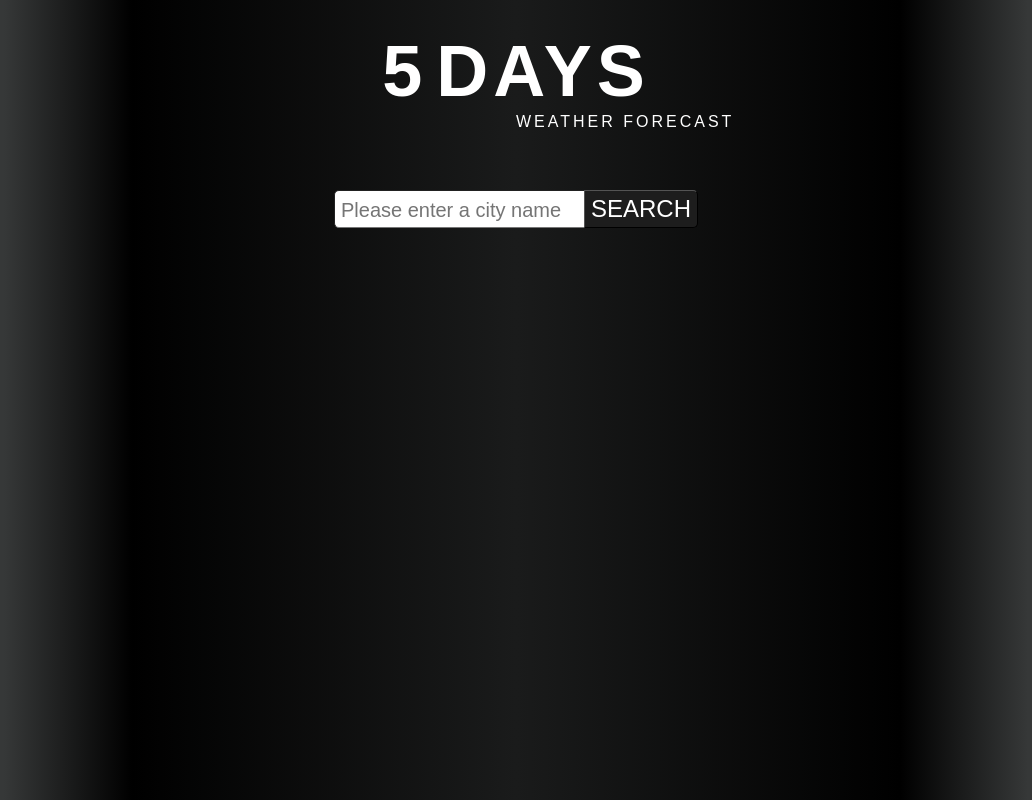
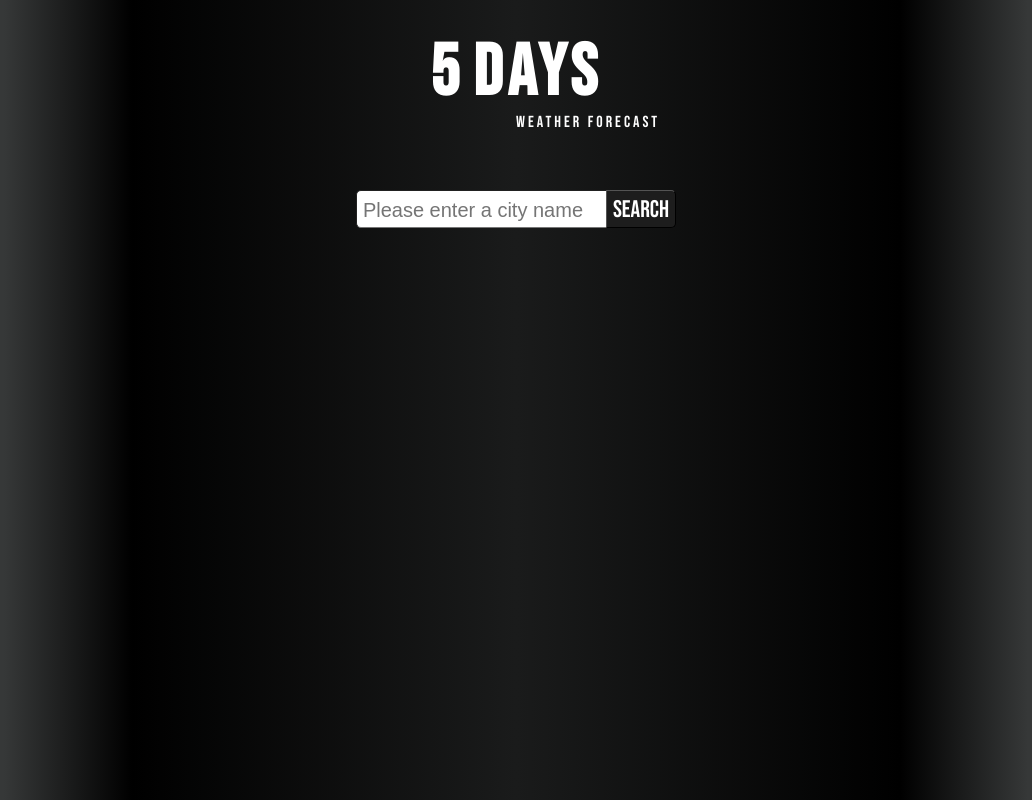
Before and after one commit to MatMal00/TSC-weatherForecast-app, a React (Create React App) app: page / in a window 1280 px wide. Shown: the whole page, without its empty margins (124-1156 px from the left). Built offline with nearby package versions, Linux system fonts and the light colour scheme.

Commit message:
feat: (test) another font

```diff
--- a/public/index.html
+++ b/public/index.html
@@ -15,6 +15,7 @@
       user's mobile device or desktop. See https://developers.google.com/web/fundamentals/web-app-manifest/
     -->
     <link rel="manifest" href="%PUBLIC_URL%/manifest.json" />
+    <link href="https://fonts.googleapis.com/css2?family=Bebas+Neue&display=swap" rel="stylesheet">
     <!--
       Notice the use of %PUBLIC_URL% in the tags above.
       It will be replaced with the URL of the `public` folder during the build.
--- a/src/styles/variables.scss
+++ b/src/styles/variables.scss
@@ -22,4 +22,4 @@
 
 $main-font: -apple-system, BlinkMacSystemFont, 'Segoe UI', 'Roboto', 'Oxygen', 'Ubuntu', 'Cantarell',
     'Fira Sans', 'Droid Sans', 'Helvetica Neue', sans-serif;
-$special-font: fantasy;
+$special-font: 'Bebas Neue', cursive;;
```
